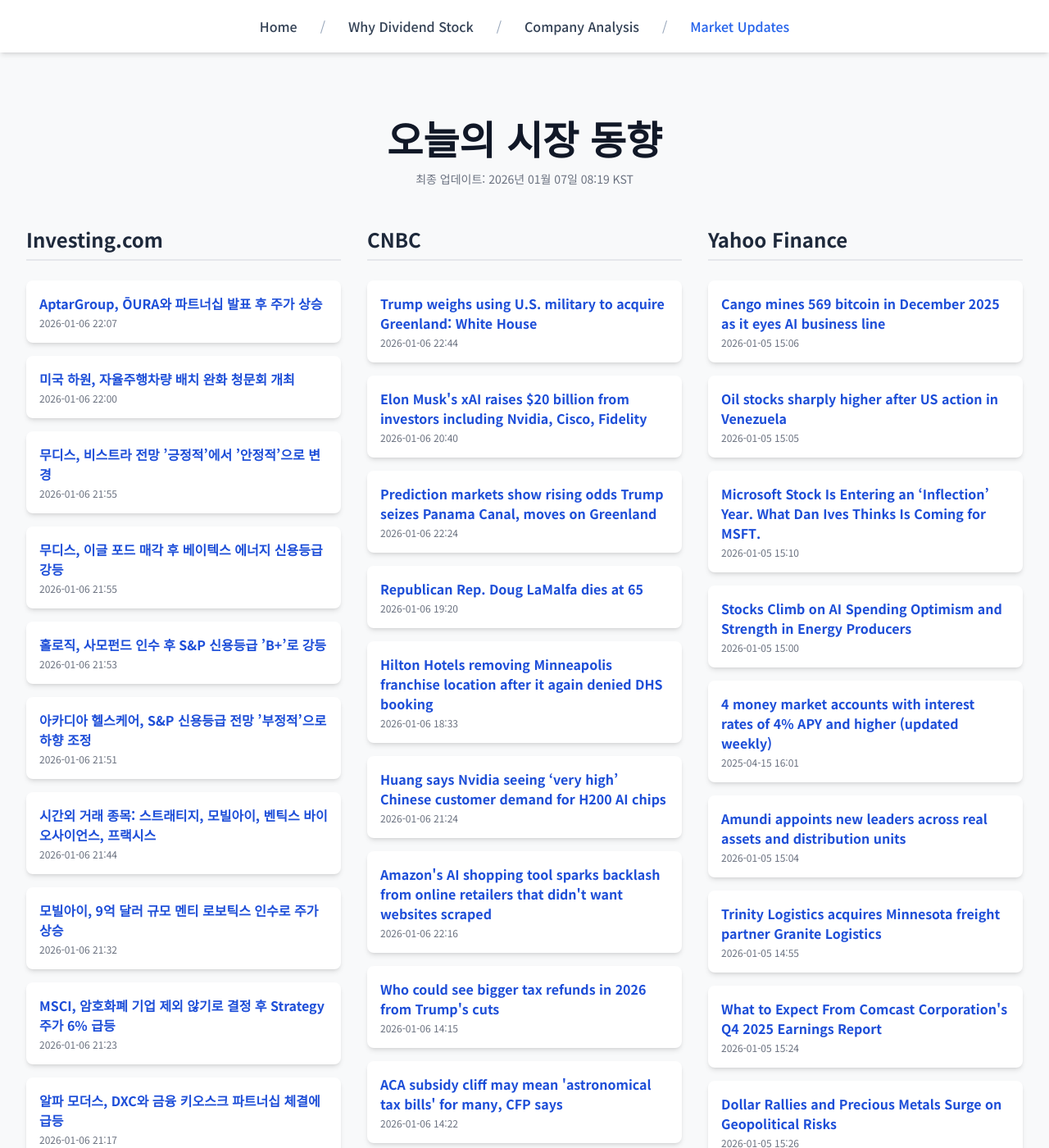
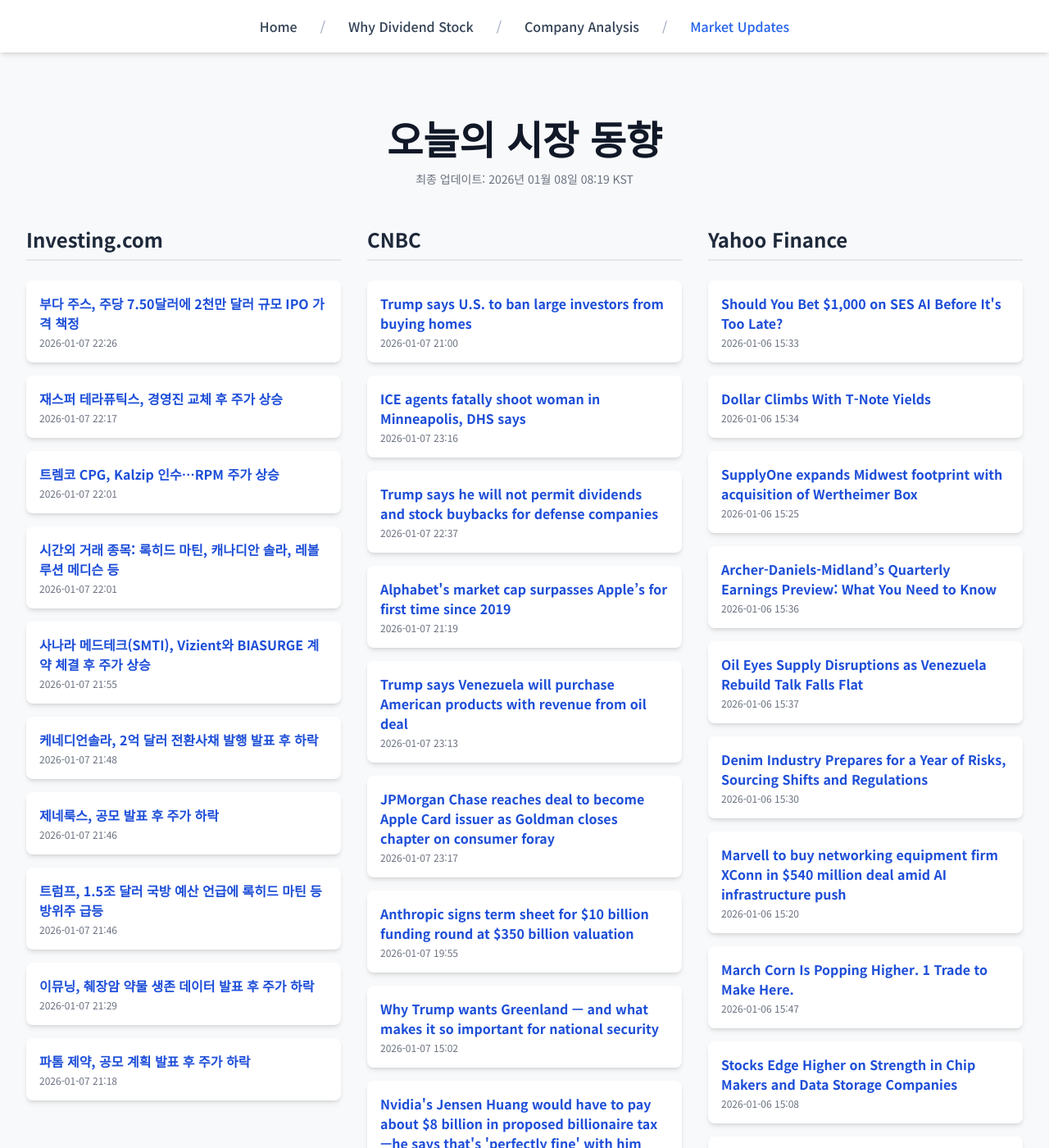
Before and after one commit to Kay-Hwang/my-company-analysis, a Jekyll site: the page built from market-updates.html, in a window 1280 px wide and 1400 px high. Shown: the whole window at 82% size. Built offline with Jekyll 4.4.1, drawn with Linux system fonts in a browser that asks for light colours; nearby versions of some CDN libraries; a script that is not in the unit is left out; some of the changed text lies outside the part shown.

Commit message:
Update daily data

```diff
--- a/_data/latest_data.json
+++ b/_data/latest_data.json
@@ -1,190 +1,190 @@
 {
-  "lastUpdated": "2026년 01월 07일 08:19 KST",
+  "lastUpdated": "2026년 01월 08일 08:19 KST",
   "news": {
     "investing": [
       {
-        "title": "AptarGroup, ŌURA와 파트너십 발표 후 주가 상승",
-        "link": "https://kr.investing.com/news/stock-market-news/article-93CH-1775559",
-        "pubDate": "2026-01-06 22:07:37",
-        "summary": "AptarGroup, ŌURA와 파트너십 발표 후 주가 상승"
+        "title": "부다 주스, 주당 7.50달러에 2천만 달러 규모 IPO 가격 책정",
+        "link": "https://kr.investing.com/news/stock-market-news/article-432SI-1777303",
+        "pubDate": "2026-01-07 22:26:08",
+        "summary": "부다 주스, 주당 7.50달러에 2천만 달러 규모 IPO 가격 책정"
       },
       {
-        "title": "미국 하원, 자율주행차량 배치 완화 청문회 개최",
-        "link": "https://kr.investing.com/news/stock-market-news/article-93CH-1775543",
-        "pubDate": "2026-01-06 22:00:37",
-        "summary": "미국 하원, 자율주행차량 배치 완화 청문회 개최"
+        "title": "재스퍼 테라퓨틱스, 경영진 교체 후 주가 상승",
+        "link": "https://kr.investing.com/news/stock-market-news/article-93CH-1777292",
+        "pubDate": "2026-01-07 22:17:16",
+        "summary": "재스퍼 테라퓨틱스, 경영진 교체 후 주가 상승"
       },
       {
-        "title": "무디스, 비스트라 전망 ’긍정적’에서 ’안정적’으로 변경",
-        "link": "https://kr.investing.com/news/stock-market-news/article-93CH-1775536",
-        "pubDate": "2026-01-06 21:55:10",
-        "summary": "무디스, 비스트라 전망 ’긍정적’에서 ’안정적’으로 변경"
+        "title": "트렘코 CPG, Kalzip 인수…RPM 주가 상승",
+        "link": "https://kr.investing.com/news/stock-market-news/article-93CH-1777279",
+        "pubDate": "2026-01-07 22:01:19",
+        "summary": "트렘코 CPG, Kalzip 인수…RPM 주가 상승"
       },
       {
-        "title": "무디스, 이글 포드 매각 후 베이텍스 에너지 신용등급 강등",
-        "link": "https://kr.investing.com/news/stock-market-news/article-93CH-1775535",
-        "pubDate": "2026-01-06 21:55:05",
-        "summary": "무디스, 이글 포드 매각 후 베이텍스 에너지 신용등급 강등"
+        "title": "시간외 거래 종목: 록히드 마틴, 캐나디안 솔라, 레볼루션 메디슨 등",
+        "link": "https://kr.investing.com/news/stock-market-news/article-432SI-1777293",
+        "pubDate": "2026-01-07 22:01:03",
+        "summary": "시간외 거래 종목: 록히드 마틴, 캐나디안 솔라, 레볼루션 메디슨 등"
       },
       {
-        "title": "홀로직, 사모펀드 인수 후 S&P 신용등급 ’B+’로 강등",
-        "link": "https://kr.investing.com/news/stock-market-news/article-93CH-1775529",
-        "pubDate": "2026-01-06 21:53:40",
-        "summary": "홀로직, 사모펀드 인수 후 S&P 신용등급 ’B+’로 강등"
+        "title": "사나라 메드테크(SMTI), Vizient와 BIASURGE 계약 체결 후 주가 상승",
+        "link": "https://kr.investing.com/news/stock-market-news/article-93CH-1777276",
+        "pubDate": "2026-01-07 21:55:18",
+        "summary": "사나라 메드테크(SMTI), Vizient와 BIASURGE 계약 체결 후 주가 상승"
       },
       {
-        "title": "아카디아 헬스케어, S&P 신용등급 전망 ’부정적’으로 하향 조정",
-        "link": "https://kr.investing.com/news/stock-market-news/article-93CH-1775526",
-        "pubDate": "2026-01-06 21:51:58",
-        "summary": "아카디아 헬스케어, S&P 신용등급 전망 ’부정적’으로 하향 조정"
+        "title": "케네디언솔라, 2억 달러 전환사채 발행 발표 후 하락",
+        "link": "https://kr.investing.com/news/stock-market-news/article-93CH-1777269",
+        "pubDate": "2026-01-07 21:48:23",
+        "summary": "케네디언솔라, 2억 달러 전환사채 발행 발표 후 하락"
       },
       {
-        "title": "시간외 거래 종목: 스트래티지, 모빌아이, 벤틱스 바이오사이언스, 프랙시스",
-        "link": "https://kr.investing.com/news/stock-market-news/article-432SI-1775522",
-        "pubDate": "2026-01-06 21:44:02",
-        "summary": "시간외 거래 종목: 스트래티지, 모빌아이, 벤틱스 바이오사이언스, 프랙시스"
+        "title": "제네룩스, 공모 발표 후 주가 하락",
+        "link": "https://kr.investing.com/news/stock-market-news/article-93CH-1777267",
+        "pubDate": "2026-01-07 21:46:14",
+        "summary": "제네룩스, 공모 발표 후 주가 하락"
       },
       {
-        "title": "모빌아이, 9억 달러 규모 멘티 로보틱스 인수로 주가 상승",
-        "link": "https://kr.investing.com/news/stock-market-news/article-1775501",
-        "pubDate": "2026-01-06 21:32:07",
-        "summary": "모빌아이, 9억 달러 규모 멘티 로보틱스 인수로 주가 상승"
+        "title": "트럼프, 1.5조 달러 국방 예산 언급에 록히드 마틴 등 방위주 급등",
+        "link": "https://kr.investing.com/news/stock-market-news/article-1777270",
+        "pubDate": "2026-01-07 21:46:00",
+        "summary": "트럼프, 1.5조 달러 국방 예산 언급에 록히드 마틴 등 방위주 급등"
       },
       {
-        "title": "MSCI, 암호화폐 기업 제외 않기로 결정 후 Strategy 주가 6% 급등",
-        "link": "https://kr.investing.com/news/stock-market-news/article-1775492",
-        "pubDate": "2026-01-06 21:23:42",
-        "summary": "MSCI, 암호화폐 기업 제외 않기로 결정 후 Strategy 주가 6% 급등"
+        "title": "이뮤닝, 췌장암 약물 생존 데이터 발표 후 주가 하락",
+        "link": "https://kr.investing.com/news/stock-market-news/article-93CH-1777230",
+        "pubDate": "2026-01-07 21:29:30",
+        "summary": "이뮤닝, 췌장암 약물 생존 데이터 발표 후 주가 하락"
       },
       {
-        "title": "알파 모더스, DXC와 금융 키오스크 파트너십 체결에 급등",
-        "link": "https://kr.investing.com/news/stock-market-news/article-93CH-1775461",
-        "pubDate": "2026-01-06 21:17:26",
-        "summary": "알파 모더스, DXC와 금융 키오스크 파트너십 체결에 급등"
+        "title": "파톰 제약, 공모 계획 발표 후 주가 하락",
+        "link": "https://kr.investing.com/news/stock-market-news/article-93CH-1777202",
+        "pubDate": "2026-01-07 21:18:46",
+        "summary": "파톰 제약, 공모 계획 발표 후 주가 하락"
       }
     ],
     "cnbc": [
       {
-        "title": "Trump weighs using U.S. military to acquire Greenland: White House",
-        "link": "https://www.cnbc.com/2026/01/06/trump-greenland-military-white-house.html",
-        "pubDate": "Tue, 06 Jan 2026 22:44:17 GMT",
-        "summary": "President Donald Trump is considering \"a range of options\" in order to acquire Greenland, including \"utilizing the U.S. Military,\" the White House said."
+        "title": "Trump says U.S. to ban large investors from buying homes",
+        "link": "https://www.cnbc.com/2026/01/07/trump-housing-affordability.html",
+        "pubDate": "Wed, 07 Jan 2026 21:00:29 GMT",
+        "summary": "\"I am immediately taking steps to ban large institutional investors from buying more single-family homes,\" Trump said."
       },
       {
-        "title": "Elon Musk's xAI raises $20 billion from investors including Nvidia, Cisco, Fidelity",
-        "link": "https://www.cnbc.com/2026/01/06/elon-musk-xai-raises-20-billion-from-nvidia-cisco-investors.html",
-        "pubDate": "Tue, 06 Jan 2026 20:40:15 GMT",
-        "summary": "Elon Musk's AI said it raised $20 billion in new funding after CNBC reported in November that a financing round would value the company at about $230 billion."
+        "title": "ICE agents fatally shoot woman in Minneapolis, DHS says",
+        "link": "https://www.cnbc.com/2026/01/07/ice-dhs-minneapolis-shooting.html",
+        "pubDate": "Wed, 07 Jan 2026 23:16:20 GMT",
+        "summary": "President Trump said an ICE agent appeared to have acted in self-defense by shooting the woman, but a man heard on video of the incident called it \"murder.\""
       },
       {
-        "title": "Prediction markets show rising odds Trump seizes Panama Canal, moves on Greenland",
-        "link": "https://www.cnbc.com/2026/01/06/prediction-markets-trump-panama-greenland-iran.html",
-        "pubDate": "Tue, 06 Jan 2026 22:24:38 GMT",
-        "summary": "Prediction market traders raised their bets that more international shake-ups may be coming."
+        "title": "Trump says he will not permit dividends and stock buybacks for defense companies",
+        "link": "https://www.cnbc.com/2026/01/07/trump-dividends-stock-buybacks-defense-companies.html",
+        "pubDate": "Wed, 07 Jan 2026 22:37:13 GMT",
+        "summary": "Shares of General Dynamics, Lockheed Martin and Northrop Grumman each fell following Trump's comments."
       },
       {
-        "title": "Republican Rep. Doug LaMalfa dies at 65",
-        "link": "https://www.cnbc.com/2026/01/06/doug-lamalfa-dies-congress-california.html",
-        "pubDate": "Tue, 06 Jan 2026 19:20:43 GMT",
-        "summary": "LaMalfa's death is a critical shift in the balance of power in the U.S. House of Representatives, tightening Republicans' razor-thin majority."
+        "title": "Alphabet's market cap surpasses Apple’s for first time since 2019",
+        "link": "https://www.cnbc.com/2026/01/07/alphabets-market-cap-surpasses-apples-for-first-time-since-2019.html",
+        "pubDate": "Wed, 07 Jan 2026 21:19:40 GMT",
+        "summary": "The positional inversion in market cap underscores the different directions Alphabet and Apple are heading with their respective AI strategies."
       },
       {
-        "title": "Hilton Hotels removing Minneapolis franchise location after it again denied DHS booking",
-        "link": "https://www.cnbc.com/2026/01/06/hilton-hotels-dhs-minneapolis-immigration-ban.html",
-        "pubDate": "Tue, 06 Jan 2026 18:33:52 GMT",
-        "summary": "Minneapolis, which has a large Somali community, has become a focus of criticism by the Trump administration, which has surged ICE agents there."
+        "title": "Trump says Venezuela will purchase American products with revenue from oil deal",
+        "link": "https://www.cnbc.com/2026/01/07/trump--venezuela-american-products-oil-deal.html",
+        "pubDate": "Wed, 07 Jan 2026 23:13:50 GMT",
+        "summary": "Energy Secretary Chris Wright said Wednesday that the U.S. will control Venezuela's oil sales indefinitely."
       },
       {
-        "title": "Huang says Nvidia seeing ‘very high’ Chinese customer demand for H200 AI chips",
-        "link": "https://www.cnbc.com/2026/01/06/huang-nvidia-seeing-very-high-demand-for-h200-ai-chips-from-china.html",
-        "pubDate": "Tue, 06 Jan 2026 21:24:38 GMT",
-        "summary": "\"It appears that we're going to be going back to China,\" Nvidia CEO Jensen Huang said on Tuesday at the CES conference in Las Vegas."
+        "title": "JPMorgan Chase reaches deal to become Apple Card issuer as Goldman closes chapter on consumer foray",
+        "link": "https://www.cnbc.com/2026/01/07/jpmorgan-apple-credit-card.html",
+        "pubDate": "Wed, 07 Jan 2026 23:17:25 GMT",
+        "summary": "JPMorgan Chase has reached a deal to take over the Apple credit card from Goldman Sachs, according to a source."
       },
       {
-        "title": "Amazon's AI shopping tool sparks backlash from online retailers that didn't want websites scraped",
-        "link": "https://www.cnbc.com/2026/01/06/amazons-ai-shopping-tool-sparks-backlash-from-some-online-retailers.html",
-        "pubDate": "Tue, 06 Jan 2026 22:16:57 GMT",
-        "summary": "Some businesses have objected to their products being sold on Amazon through the \"Shop Direct\" feature without their permission."
+        "title": "Anthropic signs term sheet for $10 billion funding round at $350 billion valuation",
+        "link": "https://www.cnbc.com/2026/01/07/anthropic-funding-term-sheet-valuation.html",
+        "pubDate": "Wed, 07 Jan 2026 19:55:04 GMT",
+        "summary": "Coatue and Singapore's sovereign wealth fund GIC are leading the financing"
       },
       {
-        "title": "Who could see bigger tax refunds in 2026 from Trump's cuts",
-        "link": "https://www.cnbc.com/2026/01/06/bigger-tax-refunds-2026.html",
-        "pubDate": "Tue, 06 Jan 2026 14:15:01 GMT",
-        "summary": "Many Americans could see bigger tax refunds in 2026 based on cuts enacted via President Donald Trump's \"big beautiful bill.\" Here's what to expect."
+        "title": "Why Trump wants Greenland — and what makes it so important for national security",
+        "link": "https://www.cnbc.com/2026/01/07/why-trump-wants-greenland-and-what-makes-it-so-important-for-security.html",
+        "pubDate": "Wed, 07 Jan 2026 15:02:44 GMT",
+        "summary": "Greenland, a vast and sparsely populated self-governing Danish territory, has been thrust into the geopolitical spotlight once again."
       },
       {
-        "title": "ACA subsidy cliff may mean 'astronomical tax bills' for many, CFP says",
-        "link": "https://www.cnbc.com/2026/01/06/aca-subsidy-cliff-tax-bills.html",
-        "pubDate": "Tue, 06 Jan 2026 14:22:33 GMT",
-        "summary": "Enhanced premium subsidies for health insurance bought on the ACA marketplace have expired and the so-called subsidy cliff has returned."
+        "title": "Nvidia's Jensen Huang would have to pay about $8 billion in proposed billionaire tax—he says that's 'perfectly fine' with him",
+        "link": "https://www.cnbc.com/2026/01/07/nvidia-ceo-jensen-huang-perfectly-fine-with-proposed-billionaire-tax.html",
+        "pubDate": "Wed, 07 Jan 2026 21:24:10 GMT",
+        "summary": "Nvidia CEO Jensen Huang has an estimated net worth of $166 billion, according to Forbes. A 5% tax on those assets would result in a bill over $8 billion."
       },
       {
-        "title": "Venezuela could be sitting on a big Bitcoin stash, experts say. Here's what could happen next",
-        "link": "https://www.cnbc.com/2026/01/06/venezuela-could-be-sitting-on-a-big-bitcoin-stash-experts-say-heres-what-could-happen-next-.html",
-        "pubDate": "Tue, 06 Jan 2026 22:18:49 GMT",
-        "summary": "Although it's hard to say how much bitcoin could be held by Venezuela, it's likely the regime has amassed considerable holdings of the token, experts said."
+        "title": "Google, Character.AI to settle suits involving minor suicides and AI chatbots",
+        "link": "https://www.cnbc.com/2026/01/07/google-characterai-to-settle-suits-involving-suicides-ai-chatbots.html",
+        "pubDate": "Wed, 07 Jan 2026 21:45:43 GMT",
+        "summary": "Google and Character.AI are settling with families who sued the companies over alleged harm caused by AI chatbots."
       }
     ],
     "yahoo": [
       {
-        "title": "Cango mines 569 bitcoin in December 2025 as it eyes AI business line",
-        "link": "https://finance.yahoo.com/news/cango-mines-569-bitcoin-december-150654075.html",
-        "pubDate": "2026-01-05T15:06:54Z",
-        "summary": "Cango mines 569 bitcoin in December 2025 as it eyes AI business line"
+        "title": "Should You Bet $1,000 on SES AI Before It's Too Late?",
+        "link": "https://finance.yahoo.com/news/bet-1-000-ses-ai-153300930.html",
+        "pubDate": "2026-01-06T15:33:00Z",
+        "summary": "Should You Bet $1,000 on SES AI Before It's Too Late?"
       },
       {
-        "title": "Oil stocks sharply higher after US action in Venezuela",
-        "link": "https://finance.yahoo.com/news/oil-stocks-sharply-higher-us-150509129.html",
-        "pubDate": "2026-01-05T15:05:09Z",
-        "summary": "Oil stocks sharply higher after US action in Venezuela"
+        "title": "Dollar Climbs With T-Note Yields",
+        "link": "https://finance.yahoo.com/news/dollar-climbs-t-note-yields-153443336.html",
+        "pubDate": "2026-01-06T15:34:43Z",
+        "summary": "Dollar Climbs With T-Note Yields"
       },
       {
-        "title": "Microsoft Stock Is Entering an ‘Inflection’ Year. What Dan Ives Thinks Is Coming for MSFT.",
-        "link": "https://finance.yahoo.com/news/microsoft-stock-entering-inflection-dan-151023012.html",
-        "pubDate": "2026-01-05T15:10:23Z",
-        "summary": "Microsoft Stock Is Entering an ‘Inflection’ Year. What Dan Ives Thinks Is Coming for MSFT."
+        "title": "SupplyOne expands Midwest footprint with acquisition of Wertheimer Box",
+        "link": "https://finance.yahoo.com/news/supplyone-expands-midwest-footprint-acquisition-152526745.html",
+        "pubDate": "2026-01-06T15:25:26Z",
+        "summary": "SupplyOne expands Midwest footprint with acquisition of Wertheimer Box"
       },
       {
-        "title": "Stocks Climb on AI Spending Optimism and Strength in Energy Producers",
-        "link": "https://finance.yahoo.com/news/stocks-climb-ai-spending-optimism-150011974.html",
-        "pubDate": "2026-01-05T15:00:11Z",
-        "summary": "Stocks Climb on AI Spending Optimism and Strength in Energy Producers"
+        "title": "Archer-Daniels-Midland’s Quarterly Earnings Preview: What You Need to Know",
+        "link": "https://finance.yahoo.com/news/archer-daniels-midland-quarterly-earnings-153644004.html",
+        "pubDate": "2026-01-06T15:36:44Z",
+        "summary": "Archer-Daniels-Midland’s Quarterly Earnings Preview: What You Need to Know"
       },
       {
-        "title": "4 money market accounts with interest rates of 4% APY and higher (updated weekly)",
-        "link": "https://finance.yahoo.com/personal-finance/banking/article/4-percent-interest-money-market-accounts-160154289.html",
-        "pubDate": "2025-04-15T16:01:54Z",
-        "summary": "4 money market accounts with interest rates of 4% APY and higher (updated weekly)"
+        "title": "Oil Eyes Supply Disruptions as Venezuela Rebuild Talk Falls Flat",
+        "link": "https://finance.yahoo.com/news/oil-eyes-supply-disruptions-venezuela-153700543.html",
+        "pubDate": "2026-01-06T15:37:00Z",
+        "summary": "Oil Eyes Supply Disruptions as Venezuela Rebuild Talk Falls Flat"
       },
       {
-        "title": "Amundi appoints new leaders across real assets and distribution units",
-        "link": "https://finance.yahoo.com/news/amundi-appoints-leaders-across-real-150458657.html",
-        "pubDate": "2026-01-05T15:04:58Z",
-        "summary": "Amundi appoints new leaders across real assets and distribution units"
+        "title": "Denim Industry Prepares for a Year of Risks, Sourcing Shifts and Regulations",
+        "link": "https://finance.yahoo.com/news/denim-industry-prepares-risks-sourcing-153000016.html",
+        "pubDate": "2026-01-06T15:30:00Z",
+        "summary": "Denim Industry Prepares for a Year of Risks, Sourcing Shifts and Regulations"
       },
       {
-        "title": "Trinity Logistics acquires Minnesota freight partner Granite Logistics",
-        "link": "https://finance.yahoo.com/news/trinity-logistics-acquires-minnesota-freight-145515541.html",
-        "pubDate": "2026-01-05T14:55:15Z",
-        "summary": "Trinity Logistics acquires Minnesota freight partner Granite Logistics"
+        "title": "Marvell to buy networking equipment firm XConn in $540 million deal amid AI infrastructure push",
+        "link": "https://finance.yahoo.com/news/marvell-buy-networking-equipment-firm-152033532.html",
+        "pubDate": "2026-01-06T15:20:33Z",
+        "summary": "Marvell to buy networking equipment firm XConn in $540 million deal amid AI infrastructure push"
       },
       {
-        "title": "What to Expect From Comcast Corporation's Q4 2025 Earnings Report",
-        "link": "https://finance.yahoo.com/news/expect-comcast-corporations-q4-2025-152405348.html",
-        "pubDate": "2026-01-05T15:24:05Z",
-        "summary": "What to Expect From Comcast Corporation's Q4 2025 Earnings Report"
+        "title": "March Corn Is Popping Higher. 1 Trade to Make Here.",
+        "link": "https://finance.yahoo.com/news/march-corn-popping-higher-1-154750000.html",
+        "pubDate": "2026-01-06T15:47:50Z",
+        "summary": "March Corn Is Popping Higher. 1 Trade to Make Here."
       },
       {
-        "title": "Dollar Rallies and Precious Metals Surge on Geopolitical Risks",
-        "link": "https://finance.yahoo.com/news/dollar-rallies-precious-metals-surge-152639483.html",
-        "pubDate": "2026-01-05T15:26:39Z",
-        "summary": "Dollar Rallies and Precious Metals Surge on Geopolitical Risks"
+        "title": "Stocks Edge Higher on Strength in Chip Makers and Data Storage Companies",
+        "link": "https://finance.yahoo.com/news/stocks-edge-higher-strength-chip-150803083.html",
+        "pubDate": "2026-01-06T15:08:03Z",
+        "summary": "Stocks Edge Higher on Strength in Chip Makers and Data Storage Companies"
       },
       {
-        "title": "When will mortgage rates go down? The outlook heading into 2026.",
-        "link": "https://finance.yahoo.com/personal-finance/mortgages/article/when-will-mortgage-rates-go-down-the-outlook-heading-into-2026-january-5-2026-190610678.html",
-        "pubDate": "2025-04-22T19:06:10Z",
-        "summary": "When will mortgage rates go down? The outlook heading into 2026."
+        "title": "Match Group's Quarterly Earnings Preview: What You Need to Know",
+        "link": "https://finance.yahoo.com/news/match-groups-quarterly-earnings-preview-150134717.html",
+        "pubDate": "2026-01-06T15:01:34Z",
+        "summary": "Match Group's Quarterly Earnings Preview: What You Need to Know"
       }
     ]
   }
```
